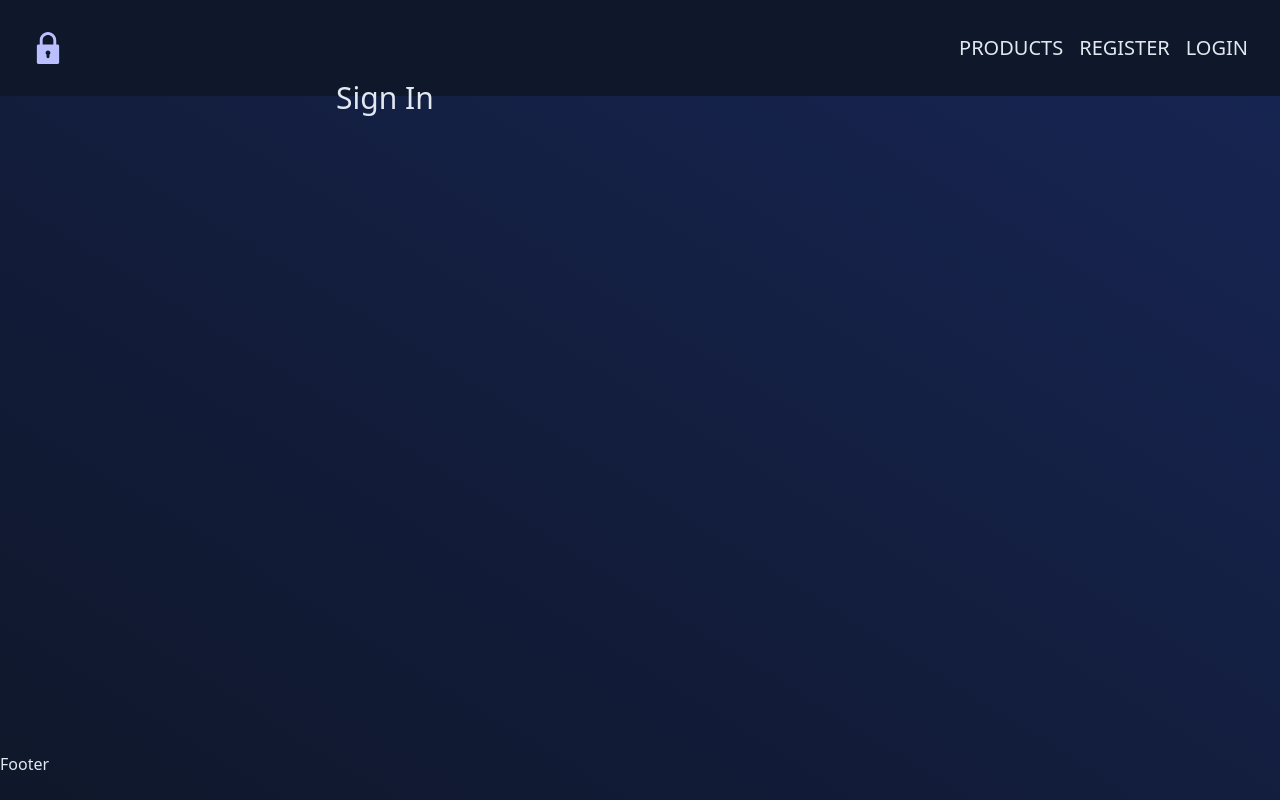
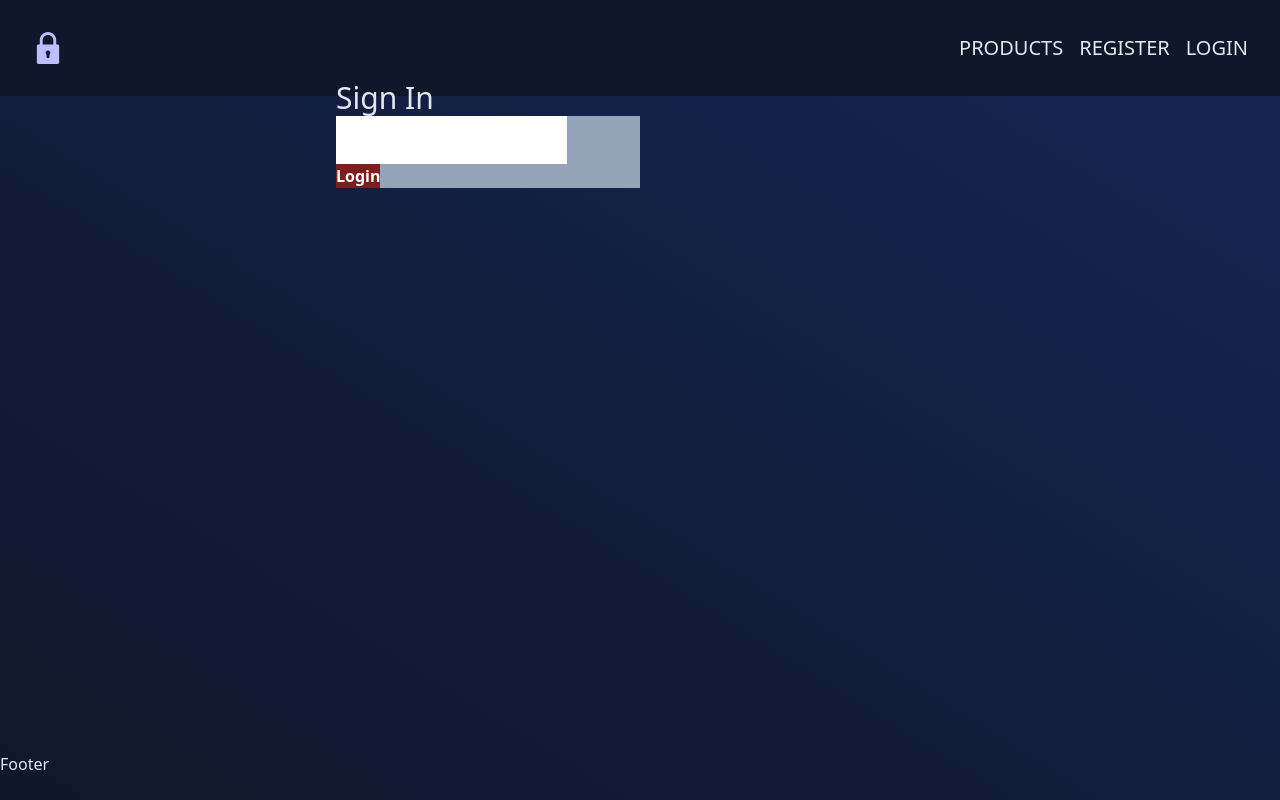
Before and after one commit to gebrina/permission-based-auth-client, a React (Vite) app: page /login in a window 1280 px wide. Built offline with nearby package versions, Linux system fonts and the light colour scheme.

Commit message:
create Button component and use it- Login page

```diff
--- /dev/null
+++ b/src/components/Button.tsx
@@ -0,0 +1,27 @@
+import { FC } from "react";
+
+type ButtonVariant = "primary" | "secondary" | "teritiary";
+type TButtonProps = {
+  variant: ButtonVariant;
+  onClick: () => void;
+  label: string;
+};
+
+const getButtonStyle = (variant: ButtonVariant) => {
+  switch (variant) {
+    case "primary":
+      return "bg-red-900 text-white font-bold";
+    case "secondary":
+      return "bg-slate-600 text-red-900 font-bold";
+    default:
+      return "bg-white text-pink-500 font bold";
+  }
+};
+
+export const Button: FC<TButtonProps> = ({ variant, label, onClick }) => {
+  return (
+    <button onClick={onClick} className={`${getButtonStyle(variant)}`}>
+      {label}
+    </button>
+  );
+};
--- a/src/components/Input.tsx
+++ b/src/components/Input.tsx
@@ -1,11 +1,19 @@
-import { FC } from "react";
+import { ChangeEvent, FC, useId } from "react";
 
 type TInputProps = {
   label: string;
-  onChange: (value: string) => void;
-  errorMessage: string;
+  type: string;
+  value: string;
+  onChange: (event: ChangeEvent<HTMLInputElement>) => void;
 };
 
-export const Input: FC<TInputProps> = () => {
-  return <input type="text" />;
+export const Input: FC<TInputProps> = ({ label, type, value, onChange }) => {
+  const inputId = useId();
+
+  return (
+    <div>
+      <label htmlFor={inputId}></label>
+      <input id={inputId} type={type} value={value} onChange={onChange} />
+    </div>
+  );
 };
--- a/src/pages/Login.tsx
+++ b/src/pages/Login.tsx
@@ -1,11 +1,14 @@
 import { useFormik } from "formik";
+import { Button } from "../components/Button";
+import { Input } from "../components/Input";
 
 export const Login = () => {
   const initialValues = {
     password: "",
     email: "",
   };
-  const { handleChange, errors, values } = useFormik({
+
+  const { handleChange, errors, values, handleSubmit } = useFormik({
     initialValues,
     onSubmit: () => {},
   });
@@ -13,7 +16,21 @@ export const Login = () => {
   return (
     <div className="mx-auto md:max-w-1/2 sm:w-1/2 px-4">
       <h2 className="text-3xl">Sign In</h2>
-      <form></form>
+      <form className="bg-slate-400 sm:w-1/2" onSubmit={handleSubmit}>
+        <Input
+          type="text"
+          value={values.email}
+          onChange={handleChange}
+          label="Email"
+        />
+        <Input
+          type="password"
+          value={values.password}
+          onChange={handleChange}
+          label="Password"
+        />
+        <Button onClick={() => {}} label="Login" variant="primary" />
+      </form>
     </div>
   );
 };
```
